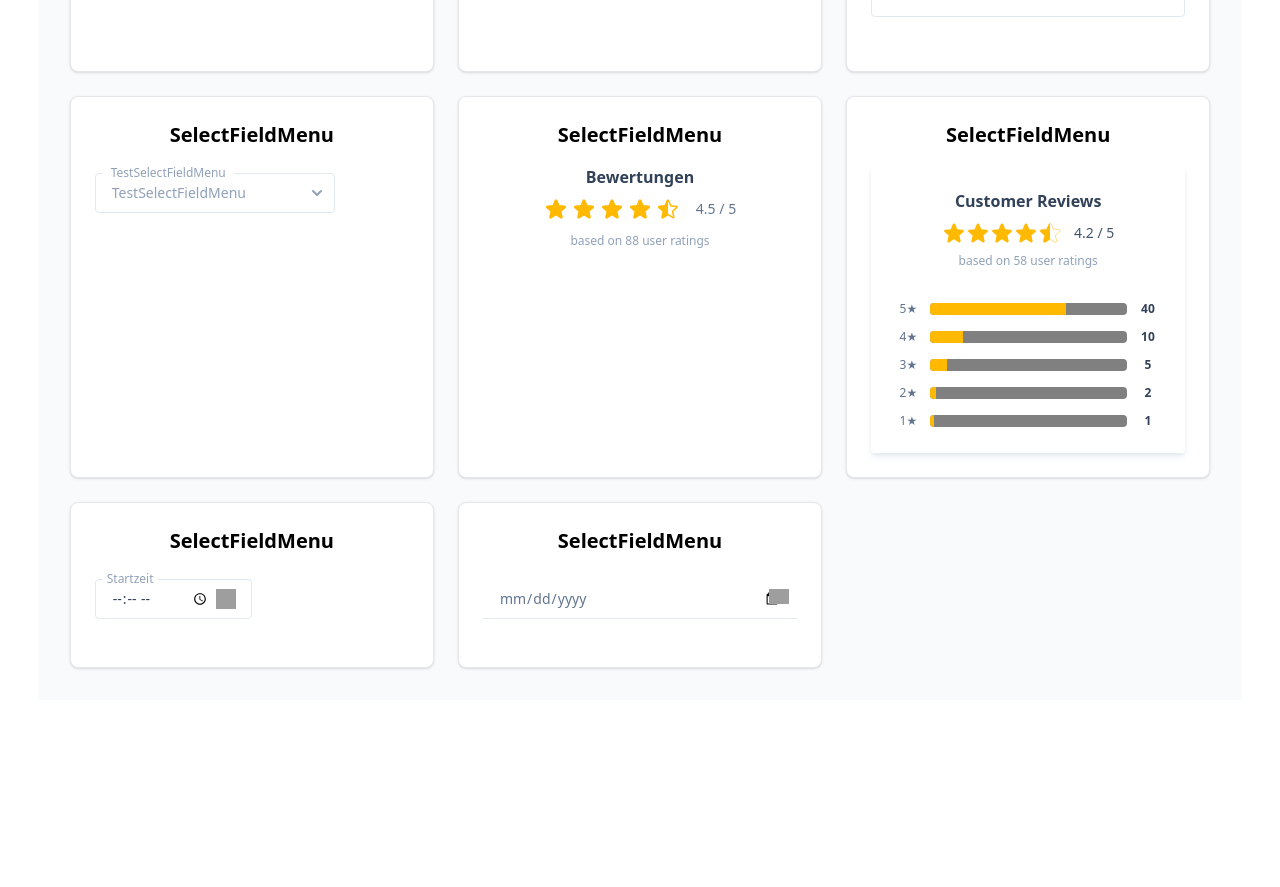
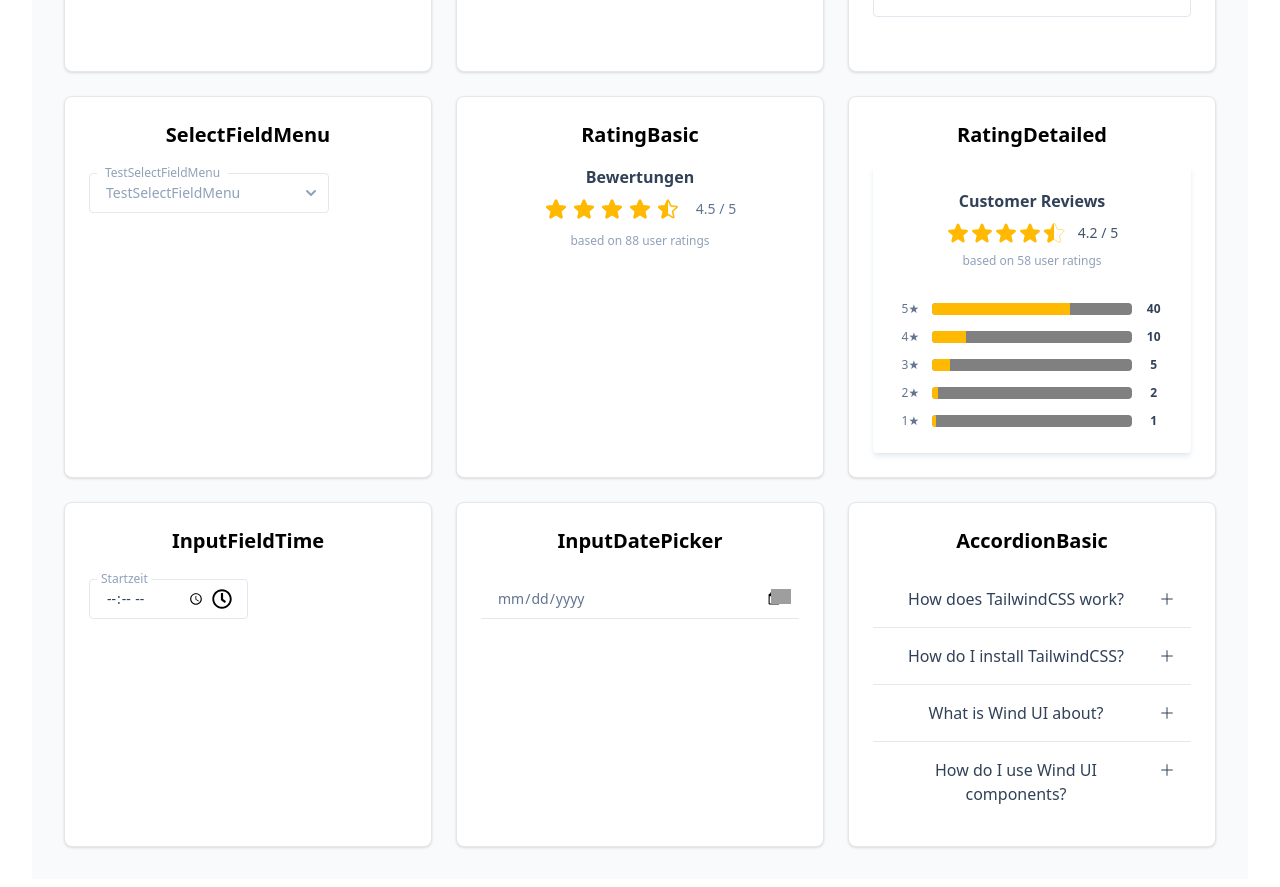
Before and after one commit to marcohoegen/TWP_KonferenzTool, a React app in the folder frontend/: page /componentshowcase in a window 1280 px wide. Shown: the part 1280-2167 px from the top of the page. Before the commit the page ends 2012 px from the top, so only its background shows below. Built offline with nearby package versions, Linux system fonts and the light colour scheme; grey boxes are pictures that could not be loaded; the HTML template or start-up script is replaced by a standard one.

Commit message:
added clock svg and Accordion component and changed clickable icon for InputFieldTime

```diff
--- /dev/null
+++ b/frontend/src/common/AccordionBasic.tsx
@@ -0,0 +1,61 @@
+
+/* Beispiel:
+    <AccordionBasic
+        items={[
+            { id: "ac01", title: "How does TailwindCSS work?", content: "Tailwind CSS works by scanning..." },
+            { id: "ac02", title: "How do I install TailwindCSS?", content: "The simplest and fastest way..." },
+            { id: "ac03", title: "What is Wind UI about?", content: "Expertly made components..." },
+            { id: "ac04", title: "How do I use Wind UI components?", content: "All components can be copied..." },
+        ]}
+    />
+
+*/
+
+interface AccordionItem {
+  id: string;
+  title: string;
+  content: string;
+  open?: boolean; // optional, ob das Item initial geöffnet sein soll
+}
+
+interface AccordionBasicProps {
+  items: AccordionItem[];
+}
+
+export default function AccordionBasic({ items }: AccordionBasicProps) {
+  return (
+    <>
+      {/*<!-- Component: Basic accordion -->*/}
+      <section className="w-full divide-y rounded divide-slate-200">
+        {items.map((item, index) => (
+          <details
+            key={item.id}
+            className="p-4 group"
+            open={item.open ?? false}
+          >
+            <summary className="relative cursor-pointer list-none pr-8 font-medium text-slate-700 transition-colors duration-300 focus-visible:outline-none group-hover:text-slate-900 [&::-webkit-details-marker]:hidden">
+              {item.title}
+              <svg
+                xmlns="http://www.w3.org/2000/svg"
+                className="absolute right-0 w-4 h-4 transition duration-300 top-1 shrink-0 stroke-slate-700 group-open:rotate-45"
+                fill="none"
+                viewBox="0 0 24 24"
+                stroke="currentColor"
+                strokeWidth="1.5"
+                aria-labelledby={`title-${item.id} desc-${item.id}`}
+              >
+                <title id={`title-${item.id}`}>Open icon</title>
+                <desc id={`desc-${item.id}`}>
+                  Icon that represents the state of the summary
+                </desc>
+                <path strokeLinecap="round" strokeLinejoin="round" d="M12 4v16m8-8H4" />
+              </svg>
+            </summary>
+            <p className="mt-4 text-slate-500">{item.content}</p>
+          </details>
+        ))}
+      </section>
+      {/*<!-- End Basic accordion -->*/}
+    </>
+  );
+}
--- a/frontend/src/components/InputFieldTime.tsx
+++ b/frontend/src/components/InputFieldTime.tsx
@@ -1,5 +1,5 @@
 import { useRef, useState } from "react";
-import calendarIcon from "../assets/calendarIcon.svg";
+import clockIcon from "../assets/clockIcon.svg";
 
 /* Beispiel:
   <InputFieldTime label="Startzeit" stepMinutes={15} width="w-1/2" />
@@ -91,8 +91,8 @@ export default function InputFieldTime({
         className="absolute right-3 top-1/2 -translate-y-1/2 p-1 text-slate-400 hover:text-sky-500 focus:outline-none"
       >
         <img
-          src={calendarIcon}
-          alt="Kalender Icon"
+          src={clockIcon}
+          alt="Clock Icon"
           className="h-5 w-5 pointer-events-none select-none"
         />
       </button>
--- a/frontend/src/pages/ComponentShowcase.tsx
+++ b/frontend/src/pages/ComponentShowcase.tsx
@@ -16,6 +16,7 @@ import RatingBasic from "../common/RatingBasic";
 import RatingDetailed from "../common/RatingDetailed";
 import SelectFieldMenu from "../common/SelectFieldMenu";
 import InputFieldTime from "../components/InputFieldTime";
+import AccordionBasic from "../common/AccordionBasic";
 const ComponentShowCase = () => {
   return (
     <div className="flex flex-col items-center justify-center min-h-screen bg-white">
@@ -122,13 +123,13 @@ const ComponentShowCase = () => {
             ></SelectFieldMenu>
           </div>
           <div className="p-6 bg-white border border-gray-200 rounded-lg shadow-sm">
-            <h3 className="text-xl font-semibold mb-4">SelectFieldMenu</h3>
+            <h3 className="text-xl font-semibold mb-4">RatingBasic</h3>
 
             <RatingBasic rating={4.5} totalRatings={88} title="Bewertungen" />
           </div>
 
           <div className="p-6 bg-white border border-gray-200 rounded-lg shadow-sm">
-            <h3 className="text-xl font-semibold mb-4">SelectFieldMenu</h3>
+            <h3 className="text-xl font-semibold mb-4">RatingDetailed</h3>
 
             <RatingDetailed
               averageRating={4.2}
@@ -138,16 +139,29 @@ const ComponentShowCase = () => {
           </div>
 
           <div className="p-6 bg-white border border-gray-200 rounded-lg shadow-sm">
-            <h3 className="text-xl font-semibold mb-4">SelectFieldMenu</h3>
+            <h3 className="text-xl font-semibold mb-4">InputFieldTime</h3>
 
             <InputFieldTime label="Startzeit" stepMinutes={15} width="w-1/2" />
           </div>
 
           <div className="p-6 bg-white border border-gray-200 rounded-lg shadow-sm">
-            <h3 className="text-xl font-semibold mb-4">SelectFieldMenu</h3>
+            <h3 className="text-xl font-semibold mb-4">InputDatePicker</h3>
 
             <InputDatePicker id={""} label={""}
             />
+          </div>
+
+          <div className="p-6 bg-white border border-gray-200 rounded-lg shadow-sm">
+            <h3 className="text-xl font-semibold mb-4">AccordionBasic</h3>
+
+            <AccordionBasic
+              items={[
+                  { id: "ac01", title: "How does TailwindCSS work?", content: "Tailwind CSS works by scanning..." },
+                  { id: "ac02", title: "How do I install TailwindCSS?", content: "The simplest and fastest way..." },
+                  { id: "ac03", title: "What is Wind UI about?", content: "Expertly made components..." },
+                  { id: "ac04", title: "How do I use Wind UI components?", content: "All components can be copied..." },
+              ]}
+          />
           </div>
         </div>
       </section>
```
Also changed, not shown: frontend/src/assets/clockIcon.svg (added).
